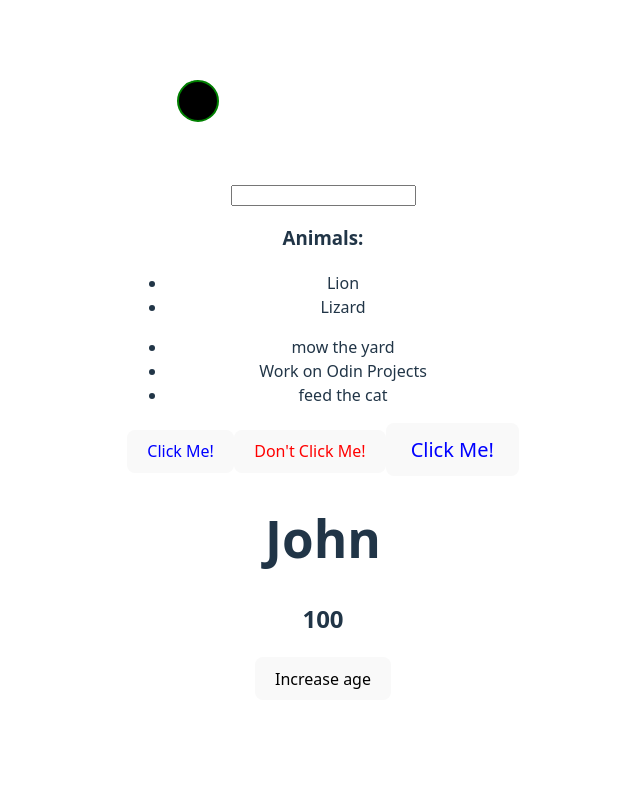
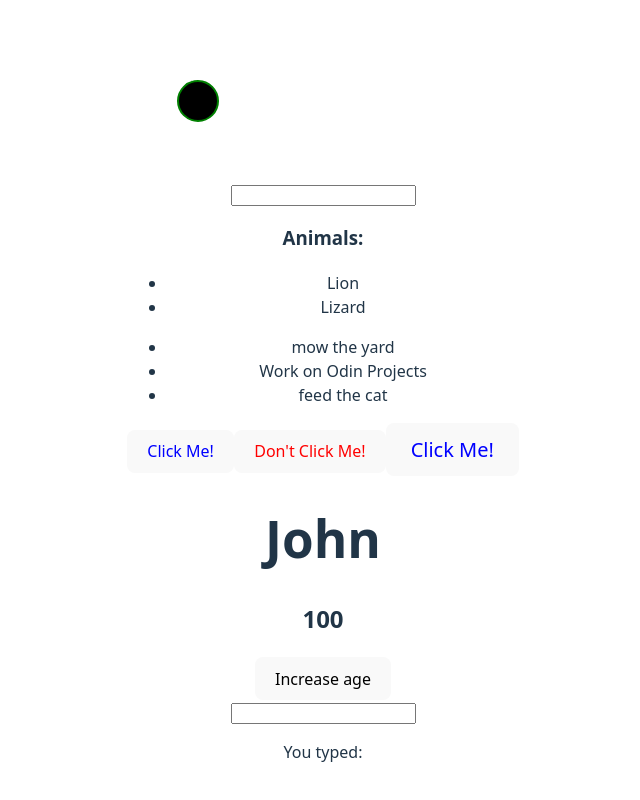
Before and after one commit to FreeFallRush/my-first-react-app, a React (Vite) app: page / in a window 1280 px wide. Shown: the part 428-1228 px from the top of the page, without its empty margins (317-957 px from the left). Before the commit the page ends 1160 px from the top, so only its background shows below. Built offline with nearby package versions, Linux system fonts and the light colour scheme.

Commit message:
Added CustomInput.jsx with CustomInput component
Imported CustomInput to App.jsx

```diff
--- a/src/App.jsx
+++ b/src/App.jsx
@@ -9,6 +9,7 @@ import LoopTest from "./LoopTest";
 import TodoList from "./ToDo";
 import Button from "./Button";
 import Person from "./Person";
+import CustomInput from "./CustomInput";
 
 function App() {
   const handleButtonClick = (url) => {
@@ -35,6 +36,8 @@ function App() {
         fontSize={20}
       />
       <Person />
+      <br />
+      <CustomInput />
     </>
   );
 }
--- /dev/null
+++ b/src/CustomInput.jsx
@@ -0,0 +1,18 @@
+import { useState } from "react";
+
+function CustomInput() {
+  const [value, setValue] = useState("");
+
+  return (
+    <>
+      <input
+        type="text"
+        value={value}
+        onChange={(event) => setValue(event.target.value)}
+      />
+      <p>You typed: {value}</p>
+    </>
+  );
+}
+
+export default CustomInput;
```
